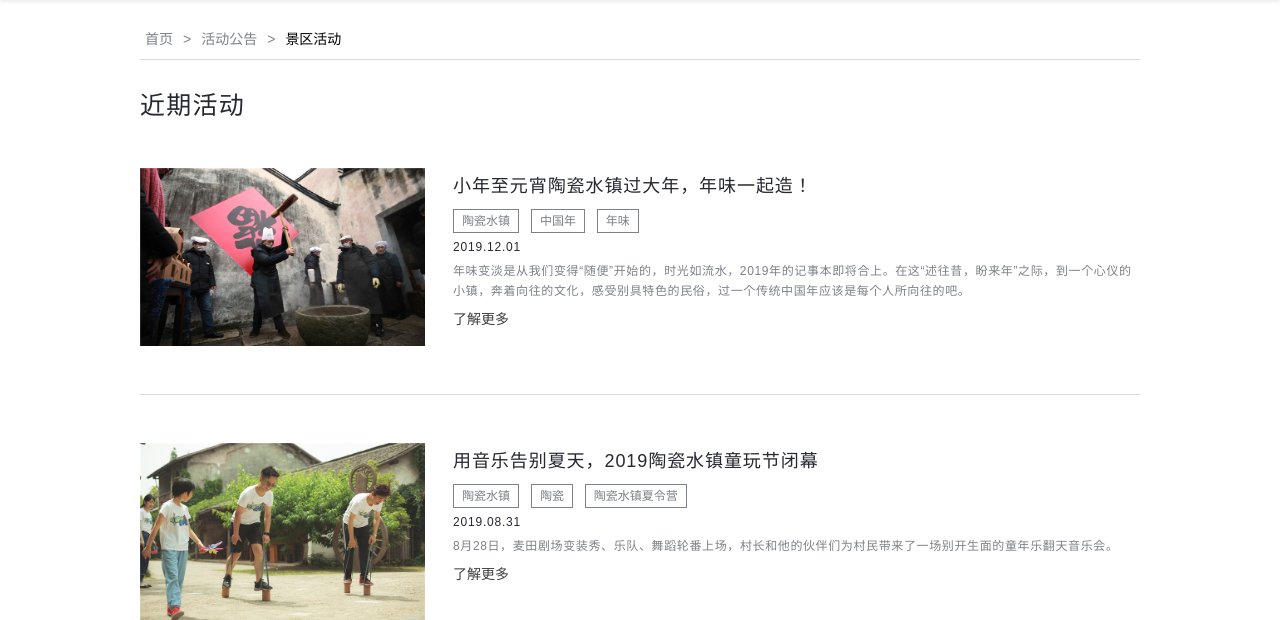
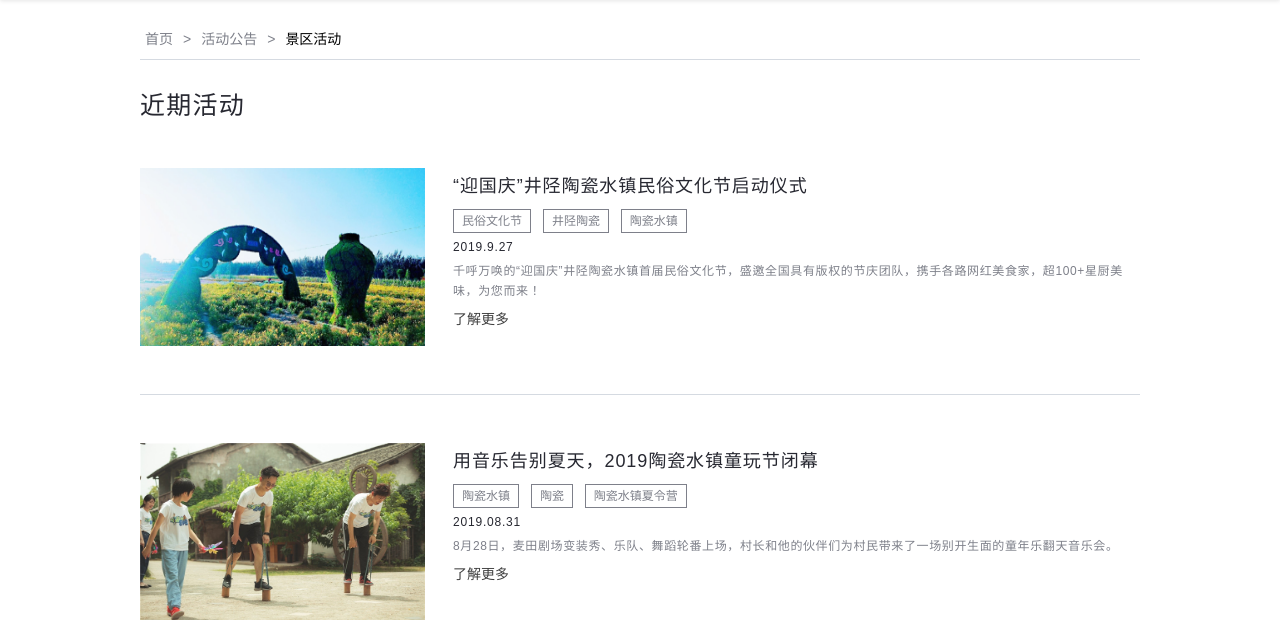
Before and after one commit to kinglogxzl/TCSZWeb, a Django app: page /activity/ in a window 1280 px wide. Shown: the part 50-670 px from the top of the page. Run offline with Django 3.2, Linux system fonts and the light colour scheme; some libraries are stand-ins or nearby versions.

Commit message:
活动公告框架简单修改完成

```diff
--- a/templates/activity/activity.html
+++ b/templates/activity/activity.html
@@ -16,16 +16,16 @@
         <h1 class="ph1">近期活动</h1>
         <ul class="cl">
                       <li>
-                <a href="#" class="cl">
+                <a href="https://mp.weixin.qq.com/s/YCFiWewL_MGS8VW2troszA" class="cl">
                     <img src="/static/img/activity/1.jpg"alt="" title="">
                     <div>
-                        <h2 title="小年至元宵陶瓷水镇过大年，年味一起造！">小年至元宵陶瓷水镇过大年，年味一起造！</h2>
+                        <h2 title="“迎国庆”井陉陶瓷水镇民俗文化节启动仪式">“迎国庆”井陉陶瓷水镇民俗文化节启动仪式</h2>
+                                                    <span>民俗文化节</span>
+                                                    <span>井陉陶瓷</span>
                                                     <span>陶瓷水镇</span>
-                                                    <span>中国年</span>
-                                                    <span>年味</span>
-                                                <h4>2019.12.01</h4>
+                                                <h4>2019.9.27</h4>
                         <p>
-                            年味变淡是从我们变得“随便”开始的，时光如流水，2019年的记事本即将合上。在这“述往昔，盼来年”之际，到一个心仪的小镇，奔着向往的文化，感受别具特色的民俗，过一个传统中国年应该是每个人所向往的吧。
+                            千呼万唤的“迎国庆”井陉陶瓷水镇首届民俗文化节，盛邀全国具有版权的节庆团队，携手各路网红美食家，超100+星厨美味，为您而来！
                          </p>
                         <div class="views">
 							<span>
```
Also changed, not shown: static/img/activity/1.jpg.
